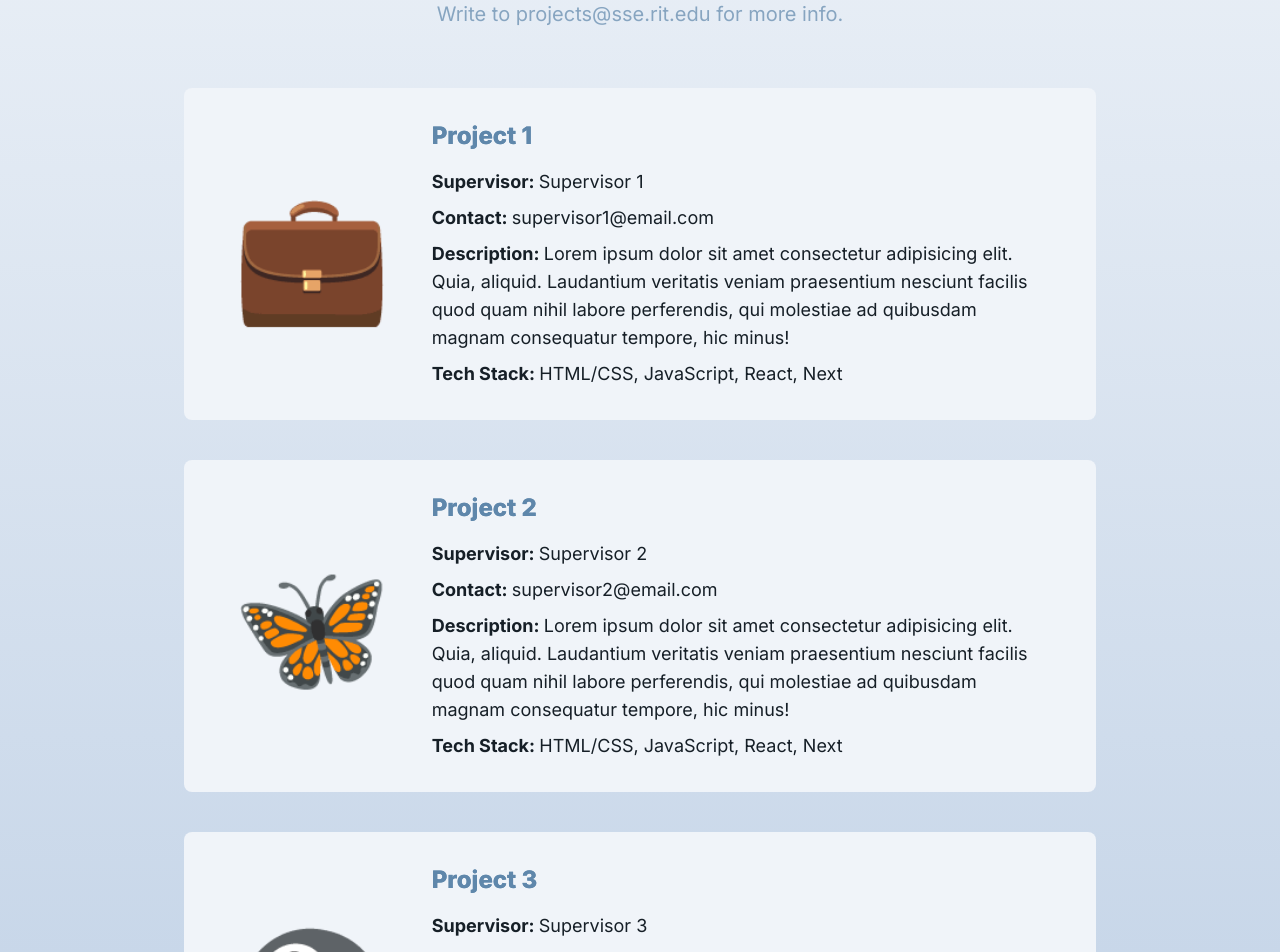
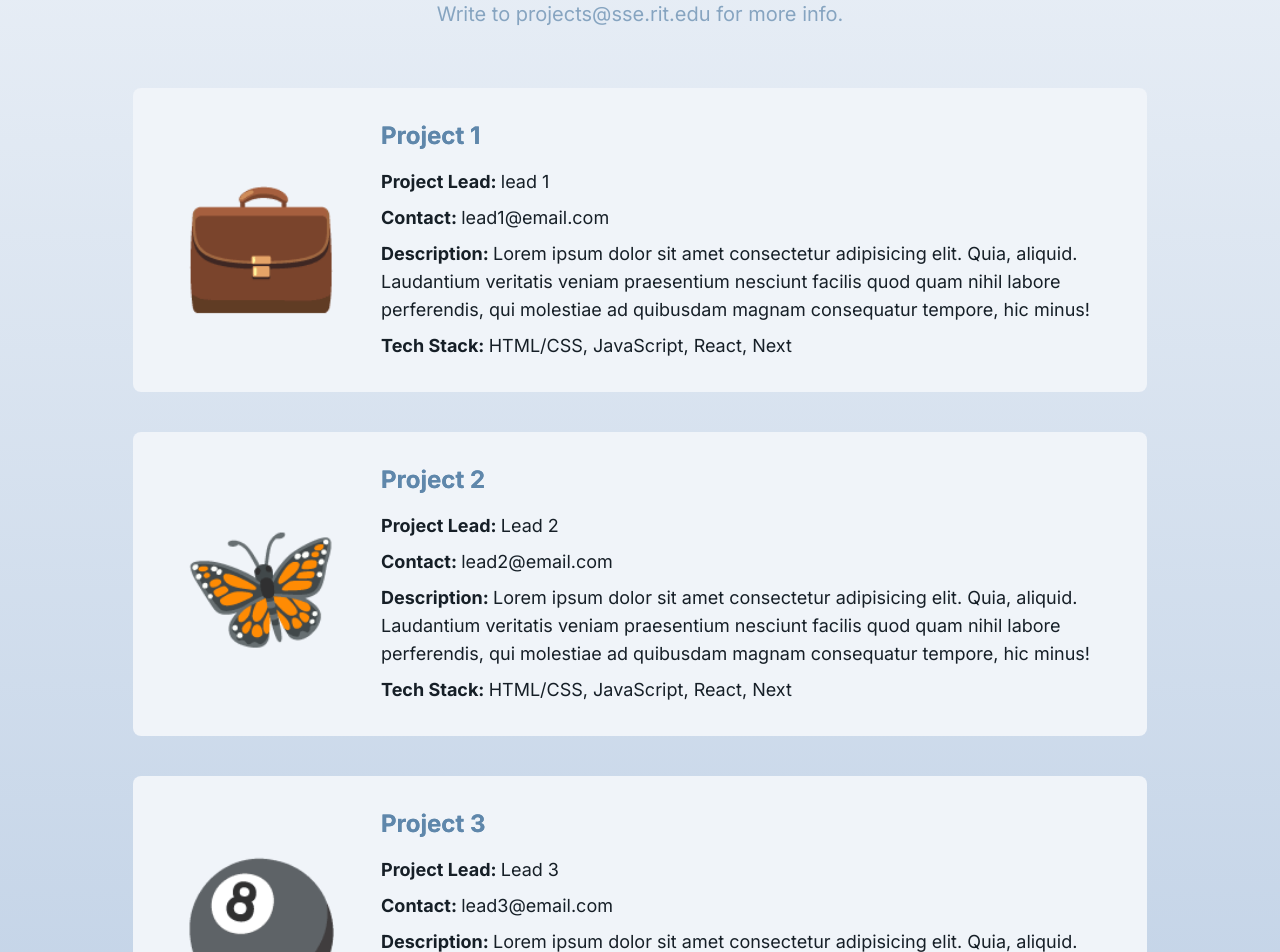
Before and after one commit to rit-sse/WebsiteTheSSEquel, a Next.js app in the folder next/: page /projects in a window 1280 px wide. Shown: the part 320-1272 px from the top of the page. Built offline with nearby package versions, Linux system fonts and the light colour scheme; no server answers.

Commit message:
Minor changes

```diff
--- a/next/app/projects/ProjectCard.tsx
+++ b/next/app/projects/ProjectCard.tsx
@@ -1,16 +1,16 @@
 import React from "react";
 import { Project } from "./projects";
 
-const ProjectCard = ({logo, title, supervisor, contact, description, stack}: Project) => {
+const ProjectCard = ({logo, title, lead, contact, description, stack}: Project) => {
   return (
-    <div className="rounded-lg bg-base-100 w-9/12 py-8 px-12 mx-auto flex flex-row items-center content-center gap-10 my-10">
+    <div className="rounded-lg bg-base-100 w-10/12 py-8 px-12 mx-auto flex flex-row items-center content-center gap-10 my-10">
       {/* Left half */}
       <div className="text-9xl">{logo || "❓"}</div>
 
       {/* Right half */}
       <div>
         {/* Heading */}
-        <h1 className="text-2xl text-primary text-left mb-4">
+        <h1 className="text-2xl font-bold text-primary text-left mb-4">
           {title ? title : "Default"}
         </h1>
 
@@ -18,8 +18,8 @@ const ProjectCard = ({logo, title, supervisor, contact, description, stack}: Pro
         <div className="text-lg flex flex-col gap-2">
           <div>
             {/* <div className="mb-2"> */}
-            <span className="font-bold">Supervisor: </span>
-            {supervisor ? supervisor : "Default"}
+            <span className="font-bold">Project Lead: </span>
+            {lead ? lead : "Default"}
           </div>
 
           <div>
--- a/next/app/projects/page.tsx
+++ b/next/app/projects/page.tsx
@@ -1,11 +1,10 @@
-"use client"
+"use client";
 import React from "react";
 import ProjectCard from "./ProjectCard";
 import { Project, projectsData } from "./projects";
 import { useState } from "react";
 
 const Projects = () => {
-
   const [projects, setProjects] = useState(projectsData);
 
   return (
@@ -22,20 +21,16 @@ const Projects = () => {
           <div className="leading-8">Our mission is simple.</div>
           <div className="leading-8">Want to build? We'll make it happen.</div>
           <div className="text-xl text-primary opacity-70 mt-1">
-            Write to projects@sse.rit.edu for more info.
+            Write to <span className="hover:underline hover:font-bold"><a href="mailto:projects@sse.rit.edu">projects@sse.rit.edu</a></span> for more info.
           </div>
         </div>
       </section>
 
       {/* Exhibit */}
       <section className="exihibit">
-        {
-          projects.map(
-            (project, key) => (
-              <ProjectCard key={key} {...project} />
-            )
-          )
-        }
+        {projects.map((project, key) => (
+          <ProjectCard key={key} {...project} />
+        ))}
       </section>
     </>
   );
--- a/next/app/projects/projects.ts
+++ b/next/app/projects/projects.ts
@@ -1,34 +1,33 @@
 export interface Project{
     logo: string;
     title: string;
-    supervisor: string;
+    lead: string;
     contact: string;
     description: string;
-    stack: string;
+    stack?: string;
 }
 
 export const projectsData: Project[] = [
     {
         logo: "💼",
         title: "Project 1",
-        supervisor: "Supervisor 1",
-        contact: "supervisor1@email.com",
+        lead: "lead 1",
+        contact: "lead1@email.com",
         description: "Lorem ipsum dolor sit amet consectetur adipisicing elit. Quia, aliquid. Laudantium veritatis veniam praesentium nesciunt facilis quod quam nihil labore perferendis, qui molestiae ad quibusdam magnam consequatur tempore, hic minus!",
         stack: "Stack"
     },
     {
         logo: "🦋",
         title: "Project 2",
-        supervisor: "Supervisor 2",
-        contact: "supervisor2@email.com",
+        lead: "Lead 2",
+        contact: "lead2@email.com",
         description: "Lorem ipsum dolor sit amet consectetur adipisicing elit. Quia, aliquid. Laudantium veritatis veniam praesentium nesciunt facilis quod quam nihil labore perferendis, qui molestiae ad quibusdam magnam consequatur tempore, hic minus!",
-        stack: "Stack"
     },
     {
         logo: "🎱",
         title: "Project 3",
-        supervisor: "Supervisor 3",
-        contact: "supervisor3@email.com",
+        lead: "Lead 3",
+        contact: "lead3@email.com",
         description: "Lorem ipsum dolor sit amet consectetur adipisicing elit. Quia, aliquid. Laudantium veritatis veniam praesentium nesciunt facilis quod quam nihil labore perferendis, qui molestiae ad quibusdam magnam consequatur tempore, hic minus!",
         stack: "Stack"
     },
```
